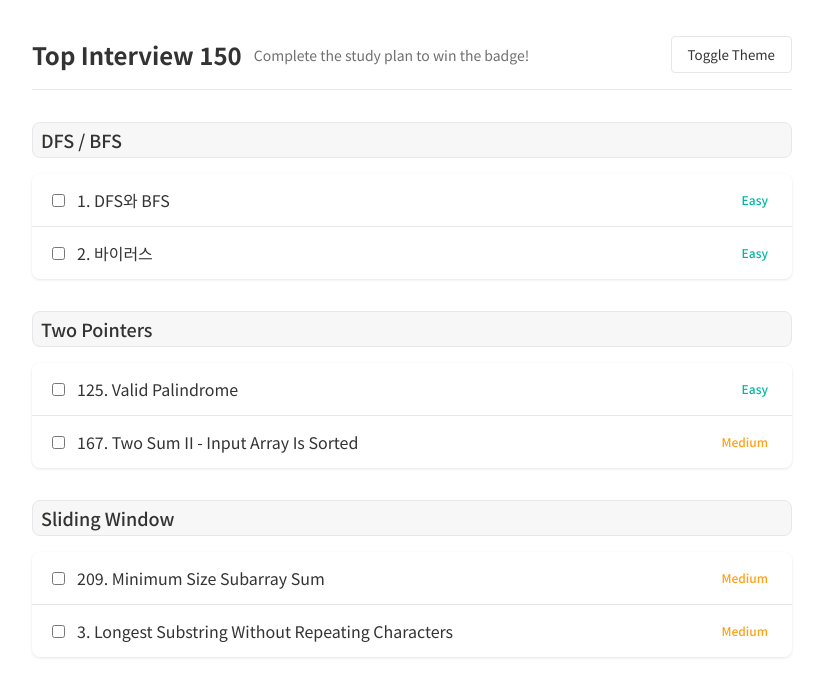
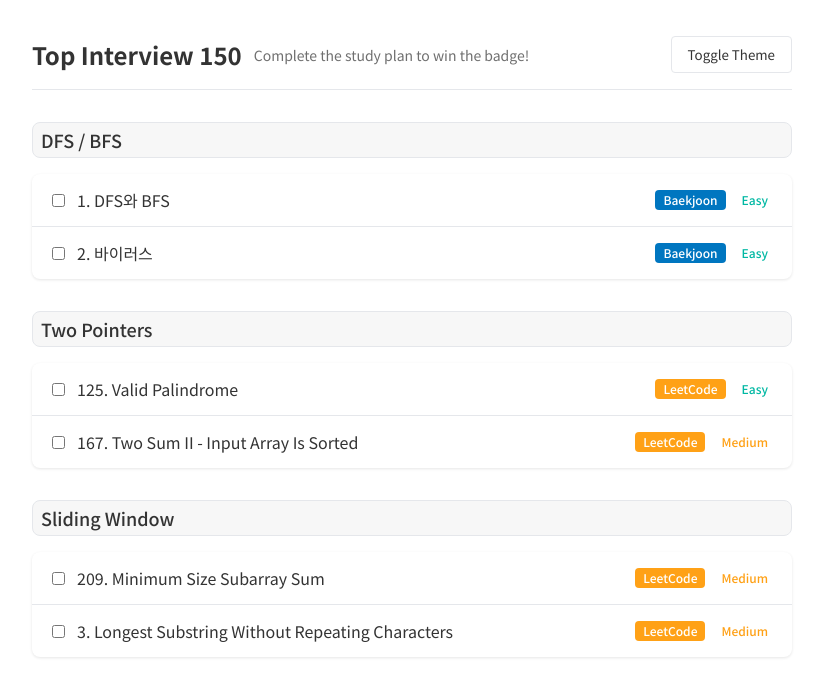
Before and after one commit to yanggwangseong/AlgoNote, a React (Vite) app: page / in a window 1280 px wide. Shown: the top 680 px of the page, without its empty margins (228-1051 px from the left). Built offline with nearby package versions, Linux system fonts and the light colour scheme.

Commit message:
feat: 플랫폼 뱃지 추가

```diff
--- a/src/App.tsx
+++ b/src/App.tsx
@@ -27,6 +27,7 @@ const categories: Category[] = [
 				difficulty: 'Easy',
 				completed: false,
 				link: 'https://www.acmicpc.net/problem/1260',
+				platform: 'Baekjoon',
 			},
 			{
 				id: 2,
@@ -34,6 +35,7 @@ const categories: Category[] = [
 				difficulty: 'Easy',
 				completed: false,
 				link: 'https://www.acmicpc.net/problem/2606',
+				platform: 'Baekjoon',
 			},
 		],
 	},
@@ -46,6 +48,7 @@ const categories: Category[] = [
 				difficulty: 'Easy',
 				completed: false,
 				link: 'https://leetcode.com/problems/valid-palindrome',
+				platform: 'LeetCode',
 			},
 			{
 				id: 167,
@@ -53,6 +56,7 @@ const categories: Category[] = [
 				difficulty: 'Medium',
 				completed: false,
 				link: 'https://leetcode.com/problems/two-sum-ii-input-array-is-sorted',
+				platform: 'LeetCode',
 			},
 		],
 	},
@@ -65,6 +69,7 @@ const categories: Category[] = [
 				difficulty: 'Medium',
 				completed: false,
 				link: 'https://leetcode.com/problems/minimum-size-subarray-sum',
+				platform: 'LeetCode',
 			},
 			{
 				id: 3,
@@ -72,6 +77,7 @@ const categories: Category[] = [
 				difficulty: 'Medium',
 				completed: false,
 				link: 'https://leetcode.com/problems/longest-substring-without-repeating-characters',
+				platform: 'LeetCode',
 			},
 		],
 	},
--- a/src/components/ProblemItem.tsx
+++ b/src/components/ProblemItem.tsx
@@ -1,6 +1,6 @@
 import styled from '@emotion/styled';
 
-import { Problem } from '@/types/problem';
+import { Difficulty, Platform, Problem } from '@/types/problem';
 
 const Item = styled.div`
 	display: flex;
@@ -27,7 +27,13 @@ const Title = styled.a`
 	}
 `;
 
-const Badge = styled.span<{ difficulty: string }>`
+const BadgeContainer = styled.div`
+	display: flex;
+	gap: 8px;
+	align-items: center;
+`;
+
+const DifficultyBadge = styled.span<{ difficulty: Difficulty }>`
 	padding: 4px 8px;
 	border-radius: 4px;
 	font-size: 12px;
@@ -46,6 +52,26 @@ const Badge = styled.span<{ difficulty: string }>`
 	}};
 `;
 
+const PlatformBadge = styled.span<{ platform: Platform }>`
+	padding: 4px 8px;
+	border-radius: 4px;
+	font-size: 12px;
+	font-weight: 500;
+	background-color: ${({ platform }) => {
+		switch (platform) {
+			case 'Baekjoon':
+				return '#0076C0';
+			case 'Programmers':
+				return '#44CEB0';
+			case 'LeetCode':
+				return '#FFA116';
+			default:
+				return '#333';
+		}
+	}};
+	color: white;
+`;
+
 interface ProblemItemProps {
 	problem: Problem;
 	onToggleComplete: (id: number) => void;
@@ -62,7 +88,14 @@ export function ProblemItem({ problem, onToggleComplete }: ProblemItemProps) {
 			<Title href={problem.link} target="_blank" rel="noopener noreferrer">
 				{problem.id}. {problem.title}
 			</Title>
-			<Badge difficulty={problem.difficulty}>{problem.difficulty}</Badge>
+			<BadgeContainer>
+				<PlatformBadge platform={problem.platform}>
+					{problem.platform}
+				</PlatformBadge>
+				<DifficultyBadge difficulty={problem.difficulty}>
+					{problem.difficulty}
+				</DifficultyBadge>
+			</BadgeContainer>
 		</Item>
 	);
 }
--- a/src/types/problem.ts
+++ b/src/types/problem.ts
@@ -1,4 +1,5 @@
 export type Difficulty = 'Easy' | 'Medium' | 'Hard';
+export type Platform = 'Baekjoon' | 'Programmers' | 'LeetCode';
 
 export interface Problem {
 	id: number;
@@ -6,6 +7,7 @@ export interface Problem {
 	difficulty: Difficulty;
 	completed: boolean;
 	link?: string;
+	platform: Platform;
 }
 
 export interface Category {
```
